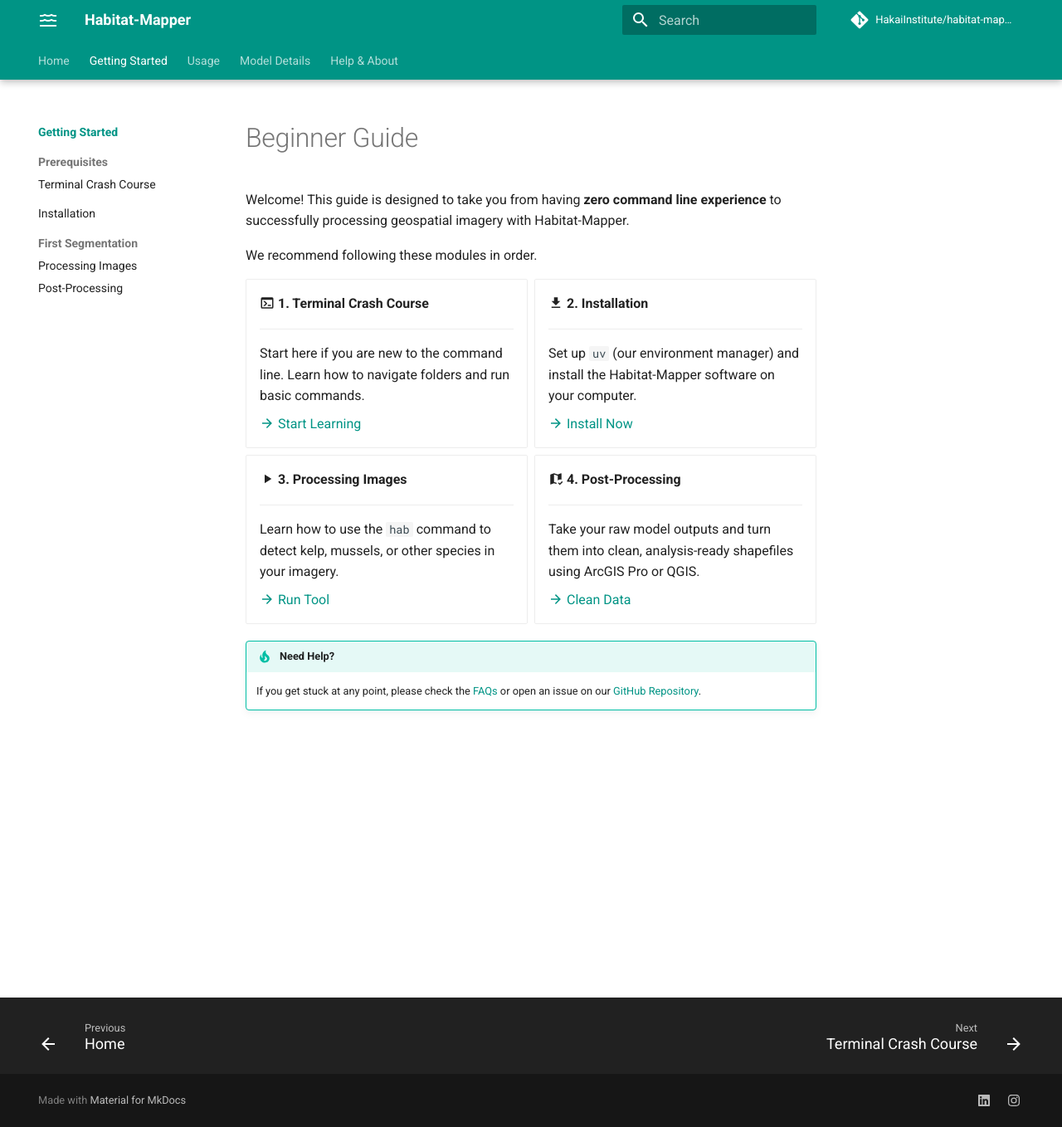
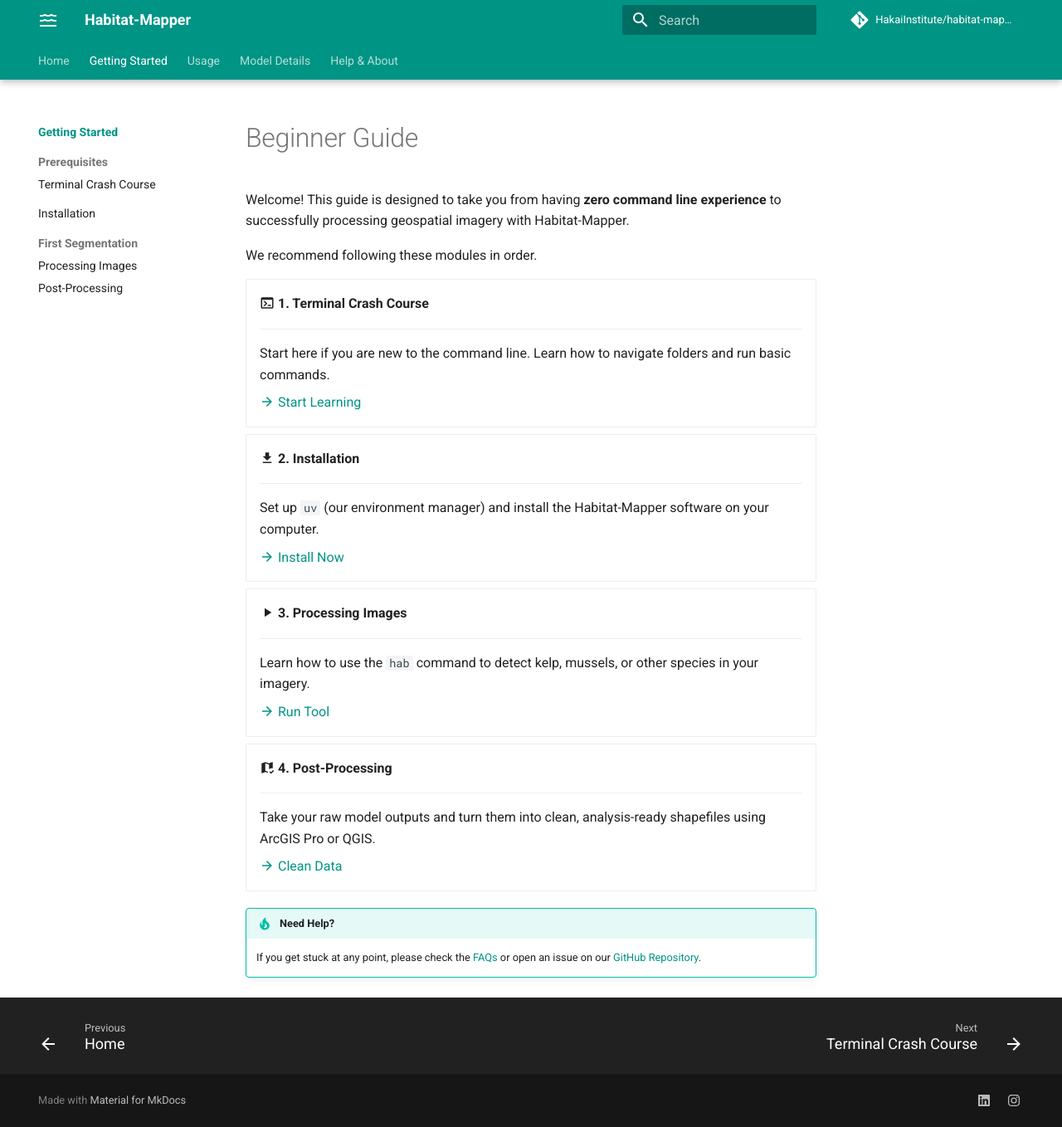
Before and after one commit to HakaiInstitute/kelp-o-matic, an MkDocs documentation site: the page built from docs/beginner_guide/index.md, in a window 1280 px wide and 1358 px high. Shown: the whole window at 83% size. Built offline with MkDocs 1.6.1 and Material for MkDocs 9.7.7, drawn with Linux system fonts in a browser that asks for light colours; comment, search, counter and statistics services are not loaded.

Commit message:
Change beginner guide steps to top-to-bottom layout

```diff
--- a/docs/beginner_guide/index.md
+++ b/docs/beginner_guide/index.md
@@ -9,7 +9,7 @@
 
 We recommend following these modules in order.
 
-<div class="grid cards" markdown="1">
+<div class="grid cards" markdown="1" style="grid-template-columns: 1fr;">
 
 -   :material-console: **1. Terminal Crash Course**
 
```
